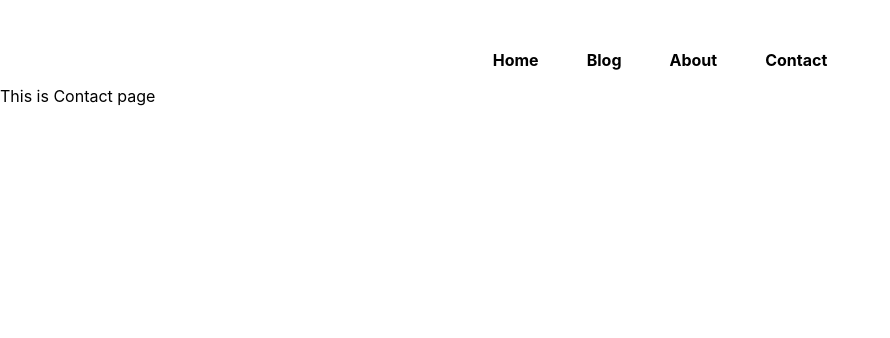
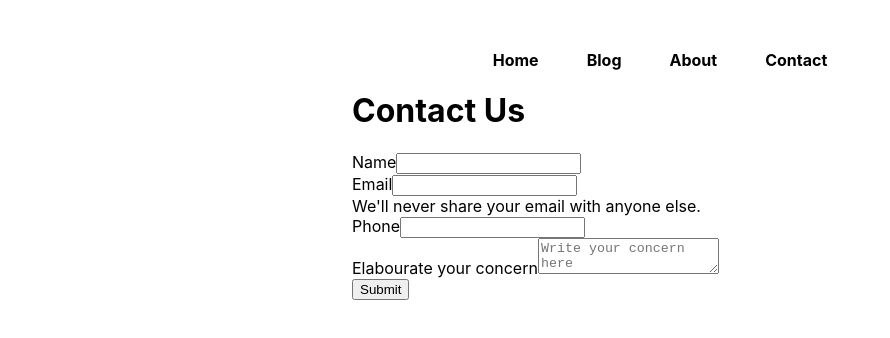
Before and after one commit to ManjiCoder/Huting-Coder, a Next.js app: page /contact in a window 1280 px wide. Shown: the top 338 px of the page, without its empty margins (0-890 px from the left). Built offline with nearby package versions, Linux system fonts and the light colour scheme.

Commit message:
Tutorial #26 Designing the /contact FrontEnd Page

```diff
--- /dev/null
+++ b/contactdata/2.json
@@ -0,0 +1 @@
+{"name":"harry","phone":9090890809,"desc":"I am a good boy","email":"harry@gmail.com"}
--- /dev/null
+++ b/contactdata/3.json
@@ -0,0 +1 @@
+{"name":"harry","phone":9090890809,"desc":"I am a good boy","email":"harry@gmail.com"}
--- /dev/null
+++ b/contactdata/4.json
@@ -0,0 +1 @@
+{"name":"Naresh Dhondu","email":"nareshdhondu.dev@gmail.com","phone":"749831","desc":"Manji"}
--- a/pages/contact.js
+++ b/pages/contact.js
@@ -1,7 +1,118 @@
-import React from "react";
+import React, { useState } from "react";
+import styles from "../styles/Contact.module.css";
 
 const Contact = () => {
-  return <div>This is Contact page</div>;
+  const [userInfo, setUserInfo] = useState({
+    name: "",
+    email: "",
+    phone: "",
+    desc: "",
+  });
+
+  const handleOnChange = (e) => {
+    setUserInfo((old) => {
+      // console.log(old);
+      return {
+        ...userInfo,
+        [e.target.name]: e.target.value,
+      };
+    });
+    console.log(e.target.name);
+  };
+
+  const handleSubmit = (e) => {
+    e.preventDefault();
+    console.log(userInfo);
+    // API Call
+    fetch("http://localhost:3000/api/contact", {
+      method: "POST",
+      body: JSON.stringify(userInfo),
+      headers: { "Content-Type": "application/json" },
+    })
+      .then((res) => res.text())
+      .then((data) => {
+        console.log("Success");
+        alert("Thanks for contacting us");
+        setUserInfo({
+          name: "",
+          email: "",
+          phone: "",
+          desc: "",
+        });
+      })
+      .catch((error) => console.log(error));
+  };
+
+  return (
+    <div className={styles.container}>
+      <h1>Contact Us</h1>
+      <form method="POST" onSubmit={handleSubmit}>
+        <div className="mb-3">
+          <label htmlFor="name" className="form-label">
+            Name
+          </label>
+          <input
+            type="text"
+            className="form-control"
+            id="name"
+            name="name"
+            aria-describedby="emailHelp"
+            onChange={handleOnChange}
+            value={userInfo.name}
+          />
+        </div>
+
+        <div className="mb-3">
+          <label htmlFor="email" className="form-label">
+            Email
+          </label>
+          <input
+            type="text"
+            className="form-control"
+            id="email"
+            name="email"
+            aria-describedby="emailHelp"
+            onChange={handleOnChange}
+            value={userInfo.email}
+          />
+          <div id="emailHelp" className="form-text">
+            {/* eslint-disable-next-line react/no-unescaped-entities */}
+            We'll never share your email with anyone else.
+          </div>
+        </div>
+
+        <div className="mb-3">
+          <label htmlFor="phone" className="form-label">
+            Phone
+          </label>
+          <input
+            type="number"
+            className="form-control"
+            id="phone"
+            name="phone"
+            onChange={handleOnChange}
+            value={userInfo.phone}
+          />
+        </div>
+
+        <div className="form-floating">
+          <label htmlFor="desc">Elabourate your concern</label>
+          <textarea
+            className="form-control"
+            placeholder="Write your concern here"
+            id="desc"
+            name="desc"
+            onChange={handleOnChange}
+            value={userInfo.desc}
+          ></textarea>
+        </div>
+
+        <button type="submit" className="btn btn-primary">
+          Submit
+        </button>
+      </form>
+    </div>
+  );
 };
 
 export default Contact;
--- /dev/null
+++ b/styles/Contact.module.css
@@ -0,0 +1,4 @@
+.container {
+    max-width: 45vw;
+    margin: auto;
+}
```
